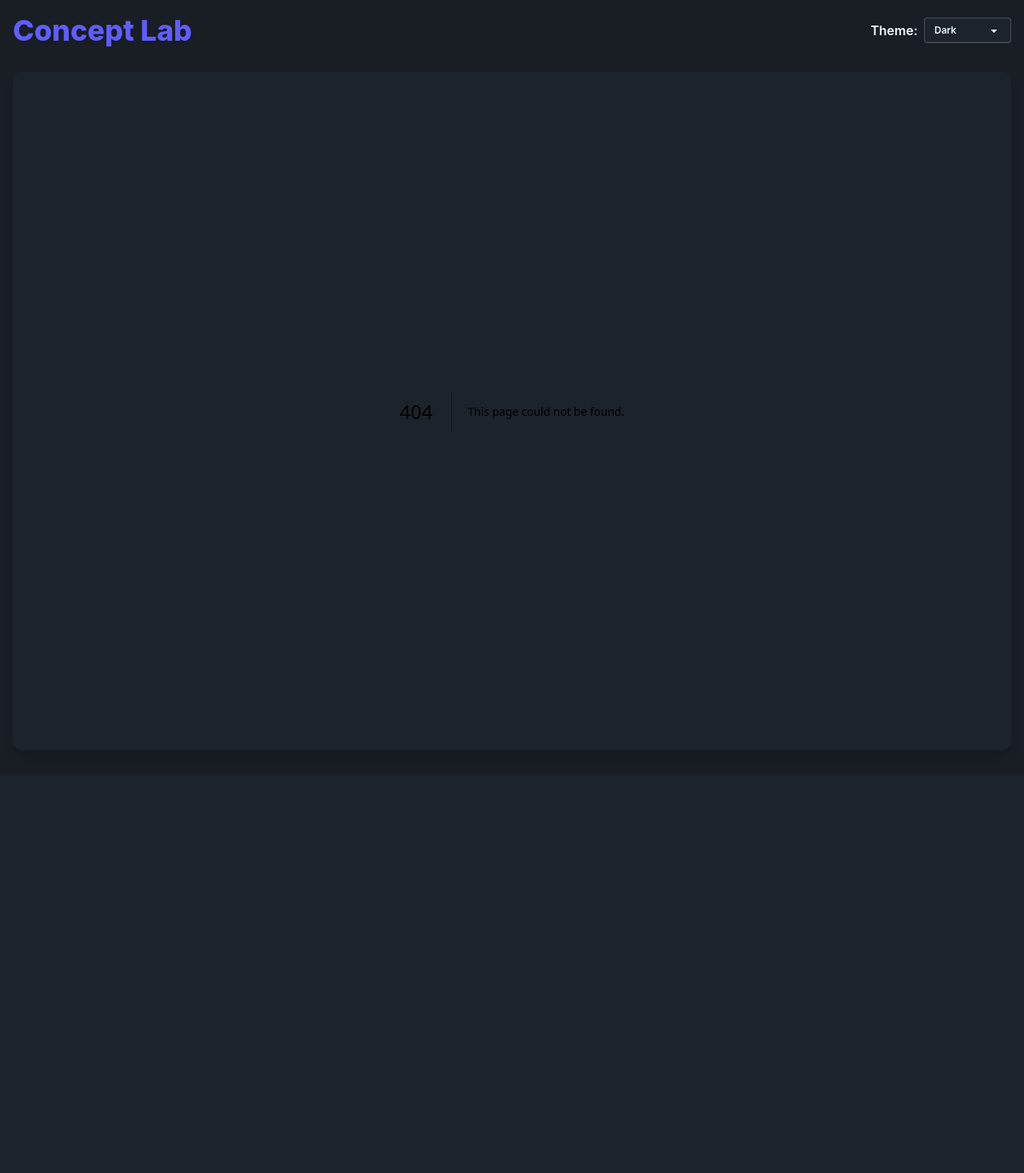
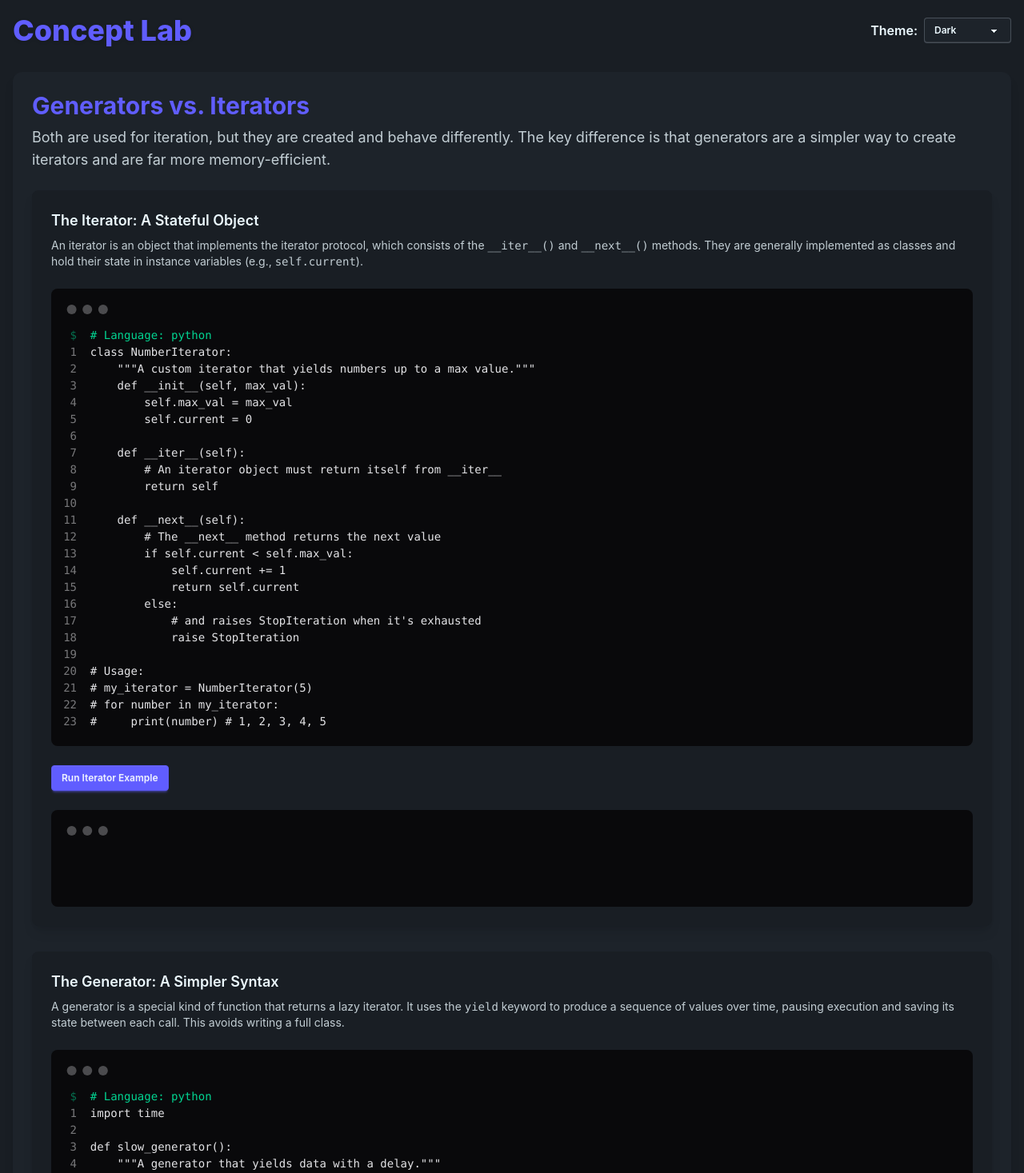
Before and after one commit to SSlimShady/concept-lab, a Next.js app in the folder apps/frontend/: page /python/generators-vs-iterators in a window 1280 px wide. Before the commit this address had no page. Shown: the part 14-1481 px from the top of the page at 80% size. Before the commit the page ends 984 px from the top, so only its background shows below. Built offline with nearby package versions, Linux system fonts and the light colour scheme.

Commit message:
generator vs iterator

```diff
--- /dev/null
+++ b/apps/frontend/app/python/generators-vs-iterators/page.tsx
@@ -0,0 +1,255 @@
+"use client";
+
+import { useState } from "react";
+import CodeBlock from "../../../components/CodeBlock";
+
+const iteratorCode = `
+class NumberIterator:
+    """A custom iterator that yields numbers up to a max value."""
+    def __init__(self, max_val):
+        self.max_val = max_val
+        self.current = 0
+
+    def __iter__(self):
+        # An iterator object must return itself from __iter__
+        return self
+
+    def __next__(self):
+        # The __next__ method returns the next value
+        if self.current < self.max_val:
+            self.current += 1
+            return self.current
+        else:
+            # and raises StopIteration when it's exhausted
+            raise StopIteration
+
+# Usage:
+# my_iterator = NumberIterator(5)
+# for number in my_iterator:
+#     print(number) # 1, 2, 3, 4, 5
+`;
+
+const generatorCode = `
+import time
+
+def slow_generator():
+    """A generator that yields data with a delay."""
+    for i in range(5):
+        # The 'yield' keyword pauses the function and returns a value.
+        # State is saved until the next call.
+        yield f"Item {i+1}"
+        time.sleep(0.5)
+
+# Usage:
+# for item in slow_generator():
+#     print(item) # 'Item 1', 'Item 2', ...
+`;
+
+const memoryCode = `
+# Approach 1: List Comprehension (High Memory)
+# Creates a massive list in memory all at once.
+large_list = [i*i for i in range(1_000_000)]
+
+# Approach 2: Generator Expression (Low Memory)
+# Creates a generator object. Values are produced on-demand.
+large_generator = (i*i for i in range(1_000_000))
+`;
+
+const GeneratorsVsIteratorsPage = () => {
+  const [iteratorData, setIteratorData] = useState<any>(null);
+  const [iteratorLoading, setIteratorLoading] = useState(false);
+
+  const [generatorItems, setGeneratorItems] = useState<string[]>([]);
+  const [generatorLoading, setGeneratorLoading] = useState(false);
+
+  const [memoryData, setMemoryData] = useState<any>(null);
+  const [memoryLoading, setMemoryLoading] = useState(false);
+
+  const handleFetchIterator = async () => {
+    setIteratorLoading(true);
+    setIteratorData(null);
+    const res = await fetch(
+      `${process.env.NEXT_PUBLIC_API_URL}/python/iterator-class`
+    );
+    const data = await res.json();
+    setIteratorData(data);
+    setIteratorLoading(false);
+  };
+
+  const handleStreamGenerator = async () => {
+    setGeneratorLoading(true);
+    setGeneratorItems([]);
+    try {
+      const response = await fetch(
+        `${process.env.NEXT_PUBLIC_API_URL}/python/generators`
+      );
+      if (!response.body) throw new Error("Response body is null.");
+      const reader = response.body.getReader();
+      const decoder = new TextDecoder();
+
+      while (true) {
+        const { done, value } = await reader.read();
+        if (done) break;
+        const chunk = decoder.decode(value);
+        const cleanedChunk = chunk.replace("data: ", "").trim();
+        if (cleanedChunk) {
+          setGeneratorItems((prev) => [...prev, cleanedChunk]);
+        }
+      }
+    } finally {
+      setGeneratorLoading(false);
+    }
+  };
+
+  const handleFetchMemory = async () => {
+    setMemoryLoading(true);
+    setMemoryData(null);
+    const res = await fetch(
+      `${process.env.NEXT_PUBLIC_API_URL}/python/memory-demo`
+    );
+    const data = await res.json();
+    setMemoryData(data);
+    setMemoryLoading(false);
+  };
+
+  return (
+    <div>
+      <h1 className="text-3xl font-bold mb-2 text-primary">
+        Generators vs. Iterators
+      </h1>
+      <p className="mb-6 text-lg opacity-80">
+        Both are used for iteration, but they are created and behave
+        differently. The key difference is that generators are a simpler way to
+        create iterators and are far more memory-efficient.
+      </p>
+
+      {/* Iterator Section */}
+      <div className="card bg-base-200 shadow-lg mb-8">
+        <div className="card-body">
+          <h2 className="card-title">The Iterator: A Stateful Object</h2>
+          <p className="text-sm opacity-80 mb-4">
+            An iterator is an object that implements the iterator protocol,
+            which consists of the <code>__iter__()</code> and{" "}
+            <code>__next__()</code> methods. They are generally implemented as
+            classes and hold their state in instance variables (e.g.,{" "}
+            <code>self.current</code>).
+          </p>
+          <CodeBlock code={iteratorCode} language="python" />
+          <div className="card-actions my-4">
+            <button
+              className="btn btn-primary btn-sm"
+              onClick={handleFetchIterator}
+              disabled={iteratorLoading}
+            >
+              {iteratorLoading ? "Fetching..." : "Run Iterator Example"}
+            </button>
+          </div>
+          <div className="mockup-code bg-neutral text-neutral-content min-h-[6rem]">
+            <pre className="p-4">
+              {iteratorData && (
+                <code>{JSON.stringify(iteratorData, null, 2)}</code>
+              )}
+            </pre>
+          </div>
+        </div>
+      </div>
+
+      {/* Generator Section */}
+      <div className="card bg-base-200 shadow-lg mb-8">
+        <div className="card-body">
+          <h2 className="card-title">The Generator: A Simpler Syntax</h2>
+          <p className="text-sm opacity-80 mb-4">
+            A generator is a special kind of function that returns a lazy
+            iterator. It uses the <code>yield</code> keyword to produce a
+            sequence of values over time, pausing execution and saving its state
+            between each call. This avoids writing a full class.
+          </p>
+          <CodeBlock code={generatorCode} language="python" />
+          <div className="card-actions my-4">
+            <button
+              className="btn btn-accent btn-sm"
+              onClick={handleStreamGenerator}
+              disabled={generatorLoading}
+            >
+              {generatorLoading && !generatorItems.length
+                ? "Streaming..."
+                : "Start Streaming"}
+            </button>
+          </div>
+          <div className="mockup-code bg-neutral text-neutral-content min-h-[6rem]">
+            {generatorItems.map((item, i) => (
+              <pre key={i} className="p-1 px-4">
+                <code>Received: {item}</code>
+              </pre>
+            ))}
+            {generatorLoading && generatorItems.length > 0 && (
+              <pre className="p-1 px-4 opacity-50">
+                <code>Waiting for next item...</code>
+              </pre>
+            )}
+          </div>
+        </div>
+      </div>
+
+      {/* Memory Section */}
+      <div className="card bg-base-200 shadow-lg">
+        <div className="card-body">
+          <h2 className="card-title">
+            Key Difference: Memory Efficiency (Lazy Evaluation)
+          </h2>
+          <p className="text-sm opacity-80 mb-4">
+            Generators produce items one at a time and only when needed ("lazy
+            evaluation"). In contrast, creating a large list stores every single
+            element in memory at once. This makes generators ideal for working
+            with large data streams or files.
+          </p>
+          <CodeBlock code={memoryCode} language="python" />
+          <div className="card-actions my-4">
+            <button
+              className="btn btn-secondary btn-sm"
+              onClick={handleFetchMemory}
+              disabled={memoryLoading}
+            >
+              {memoryLoading ? "Fetching..." : "Run Memory Comparison"}
+            </button>
+          </div>
+          {memoryData && (
+            <div className="overflow-x-auto">
+              <table className="table table-zebra">
+                <thead>
+                  <tr>
+                    <th>Approach</th>
+                    <th>Explanation</th>
+                    <th className="text-center">Memory Impact</th>
+                  </tr>
+                </thead>
+                <tbody>
+                  <tr>
+                    <td>List Comprehension</td>
+                    <td>{memoryData.list_comprehension.explanation}</td>
+                    <td className="text-center">
+                      <span className="badge badge-error badge-lg">
+                        {memoryData.list_comprehension.memory_impact}
+                      </span>
+                    </td>
+                  </tr>
+                  <tr>
+                    <td>Generator Expression</td>
+                    <td>{memoryData.generator_expression.explanation}</td>
+                    <td className="text-center">
+                      <span className="badge badge-success badge-lg">
+                        {memoryData.generator_expression.memory_impact}
+                      </span>
+                    </td>
+                  </tr>
+                </tbody>
+              </table>
+            </div>
+          )}
+        </div>
+      </div>
+    </div>
+  );
+};
+
+export default GeneratorsVsIteratorsPage;
```
Also changed, not shown: 1 other file (tests, documents, lock files or other folders).
